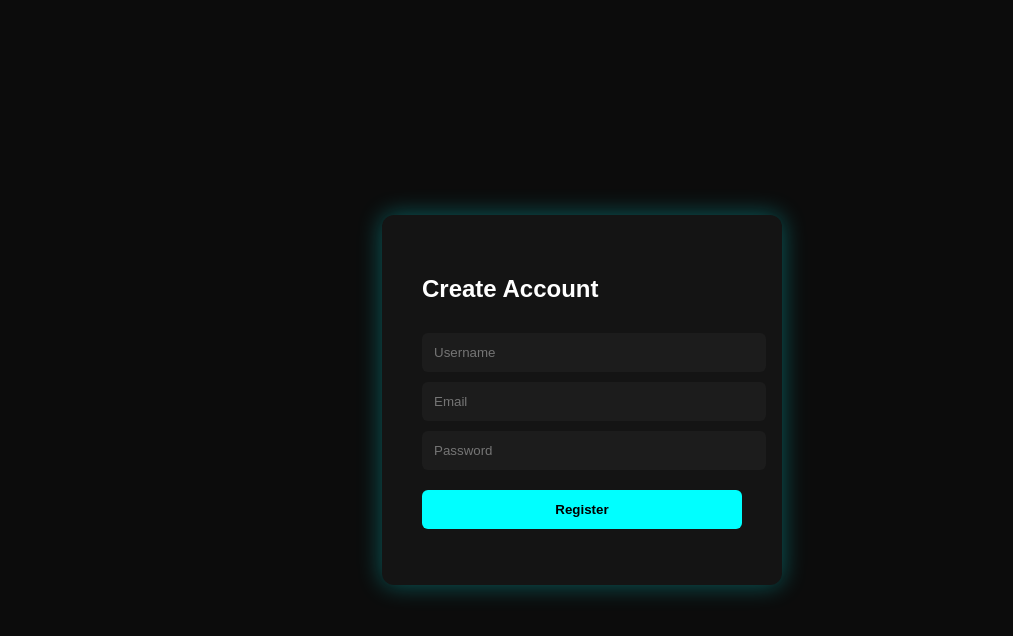
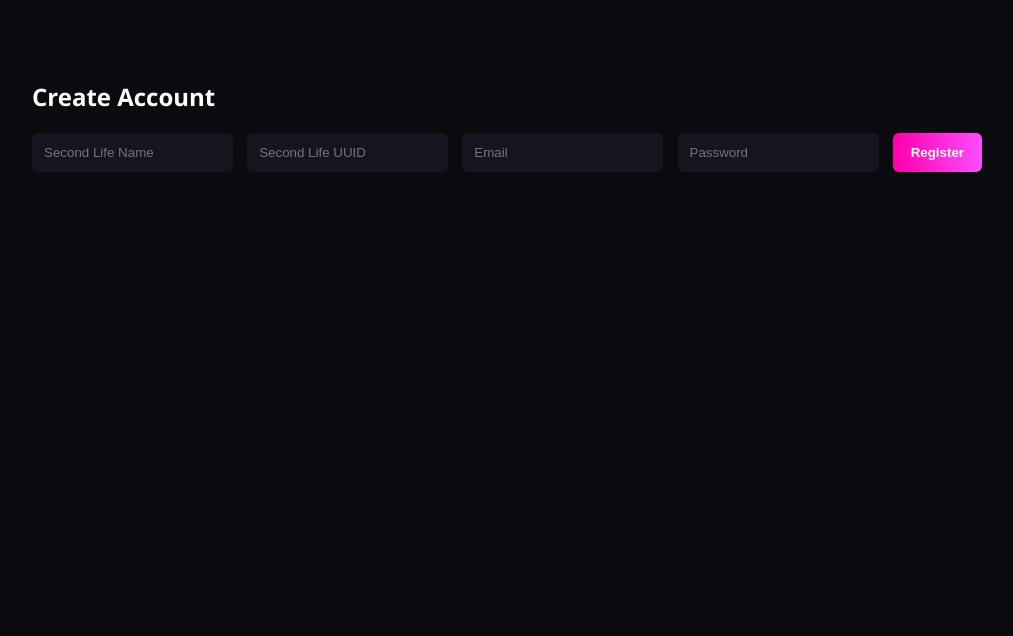
Before and after one commit to GuttaSims/KULTAmazon, a website: page register.html in a window 1280 px wide. Shown: the whole page, without its empty margins (58-1071 px from the left). Drawn offline with Linux system fonts and the light colour scheme.

Commit message:
Refactor register.html for improved structure

```diff
--- a/register.html
+++ b/register.html
@@ -1,64 +1,12 @@
 <!DOCTYPE html>
-<html lang="en">
+<html>
 
 <head>
+
 <meta charset="UTF-8">
-<meta name="viewport" content="width=device-width, initial-scale=1.0">
-
 <title>KULT Vendor System - Register</title>
 
 <link rel="stylesheet" href="style.css">
-
-<style>
-body{
-    background:#0c0c0c;
-    font-family:Arial;
-    color:white;
-    display:flex;
-    justify-content:center;
-    align-items:center;
-    height:100vh;
-}
-
-.container{
-    background:#141414;
-    padding:40px;
-    border-radius:12px;
-    box-shadow:0 0 25px #00ffff55;
-    width:320px;
-}
-
-input{
-    width:100%;
-    padding:12px;
-    margin-top:10px;
-    background:#1c1c1c;
-    border:none;
-    border-radius:6px;
-    color:white;
-}
-
-button{
-    width:100%;
-    padding:12px;
-    margin-top:20px;
-    border:none;
-    border-radius:6px;
-    background:#00ffff;
-    color:black;
-    font-weight:bold;
-    cursor:pointer;
-}
-
-button:hover{
-    box-shadow:0 0 10px #00ffff;
-}
-
-#message{
-    margin-top:15px;
-    color:#00ff9d;
-}
-</style>
 
 </head>
 
@@ -70,7 +18,9 @@
 
 <form id="registerForm">
 
-<input type="text" id="username" placeholder="Username" required>
+<input type="text" id="sl_name" placeholder="Second Life Name" required>
+
+<input type="text" id="uuid" placeholder="Second Life UUID" required>
 
 <input type="email" id="email" placeholder="Email" required>
 
@@ -84,24 +34,8 @@
 
 </div>
 
-
-<script>
-
-document.getElementById("registerForm").addEventListener("submit", function(e){
-
-e.preventDefault();
-
-let username = document.getElementById("username").value;
-let email = document.getElementById("email").value;
-let password = document.getElementById("password").value;
-
-document.getElementById("message").innerText =
-"Account created for " + username + "!";
-
-});
-
-</script>
-
+<script src="script.js"></script>
 
 </body>
+
 </html>
```
